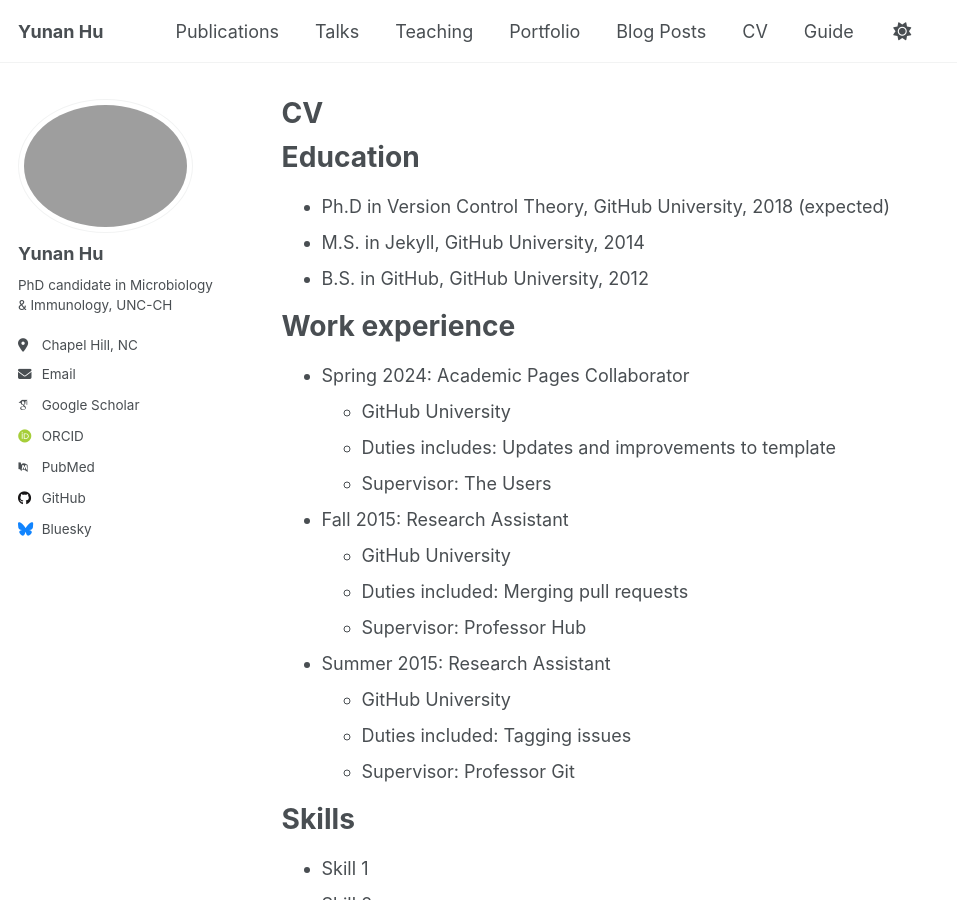
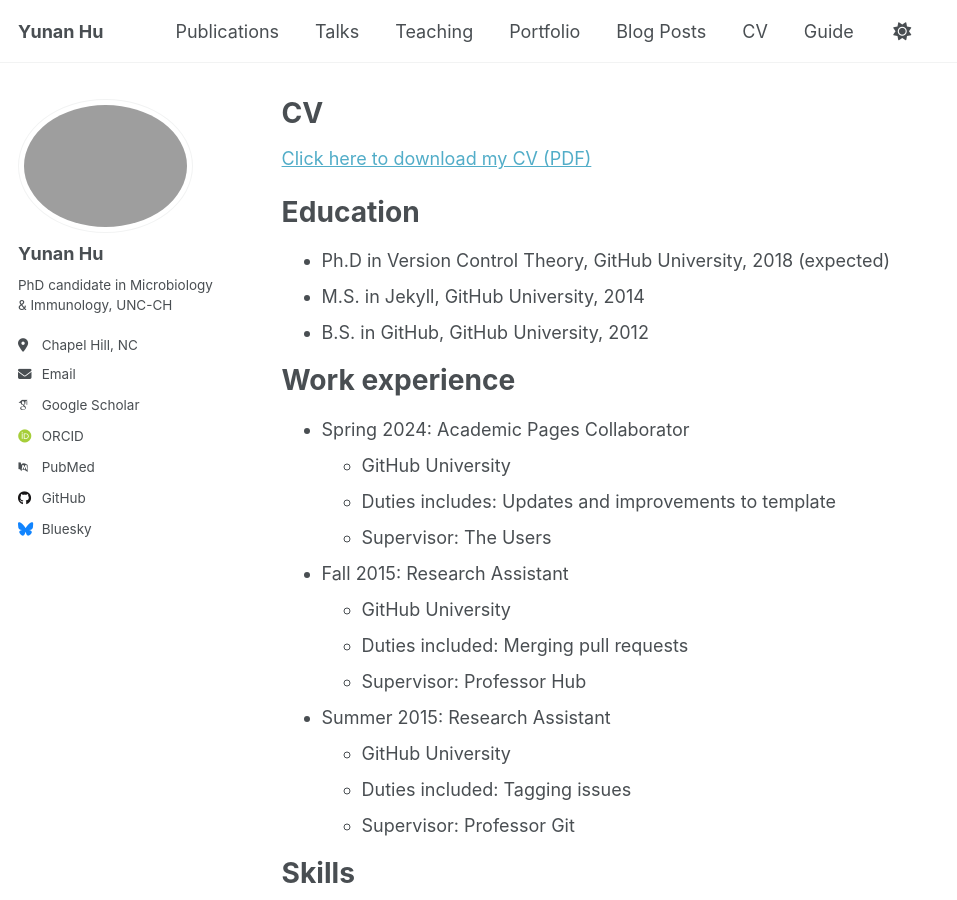
Before and after one commit to Yunan0525/Yunan0525.github.io, a Jekyll site: the page built from _pages/cv.md, in a window 1280 px wide and 900 px high. Shown: the whole window, without its empty margins (0-957 px from the left). Built offline with Jekyll 4.4.1, drawn with Linux system fonts in a browser that asks for light colours; some web fonts are replaced; a script that is not in the unit is left out.

Commit message:
Update cv.md

```diff
--- a/_pages/cv.md
+++ b/_pages/cv.md
@@ -6,6 +6,7 @@ author_profile: true
 redirect_from:
   - /resume
 ---
+[Click here to download my CV (PDF)](/Curriculum Vitae.pdf)
 
 {% include base_path %}
 
```
